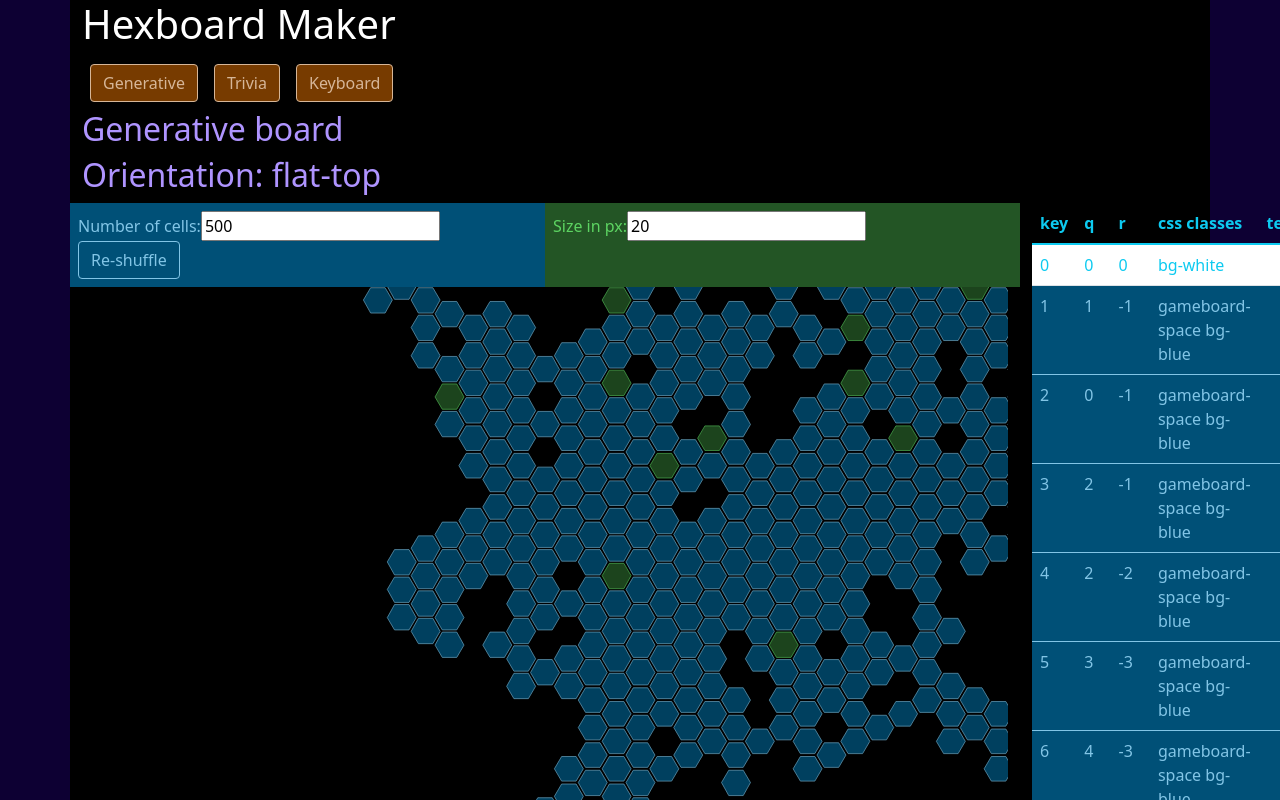
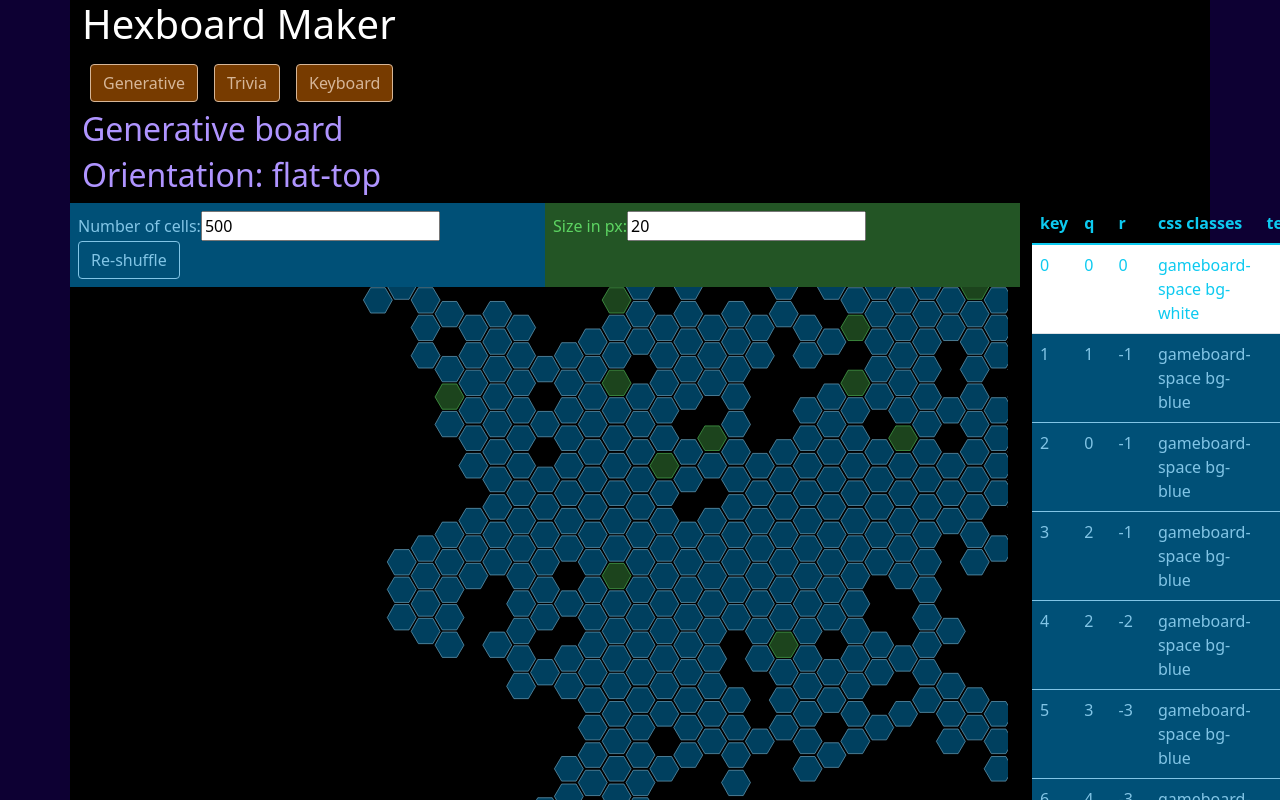
Before and after one commit to vpbasile/hexboard-svg-react-ts, a React (Create React App) app: page / in a window 1280 px wide. Shown: the top 800 px of the page. Built offline with nearby package versions, Linux system fonts and the light colour scheme.

Commit message:
Fixing url for gh-pages

```diff
--- a/package.json
+++ b/package.json
@@ -1,7 +1,7 @@
 {
   "name": "svg-hexboard-react-ts",
   "version": "0.1.0",
-  "homepage": "https://vpbasile.github.io/svg-hexboard-react-ts/",
+  "homepage": "https://vpbasile.github.io/hexboard-svg-react-ts/",
   "private": true,
   "dependencies": {
     "@testing-library/jest-dom": "^5.16.5",
--- a/src/boards/Generative.tsx
+++ b/src/boards/Generative.tsx
@@ -58,7 +58,7 @@ export default function GenerativeBoard(props: any) {
 		let tempHexList: hexagon[] = []
 		let q = 0;
 		let r = 0;
-		tempHexList.push({q:0,r:0,cssClasses:"bg-white"})
+		tempHexList.push({q:0,r:0,cssClasses:"gameboard-space bg-white"})
 		for (let i = 0; i < numberOfSpaces; i++) {
 			let found = false;
 			let nextMove: vector = randomMove()
```
